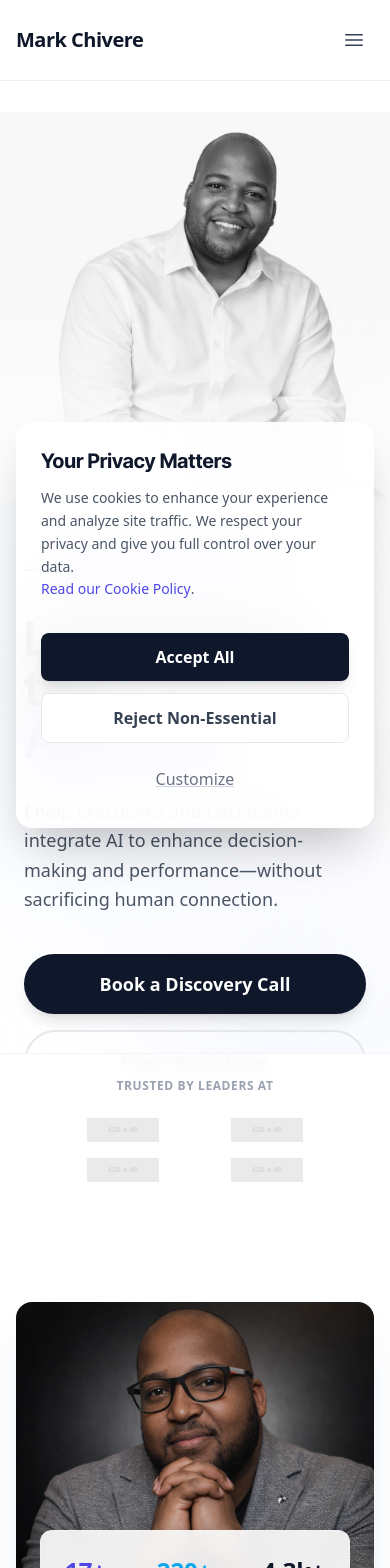
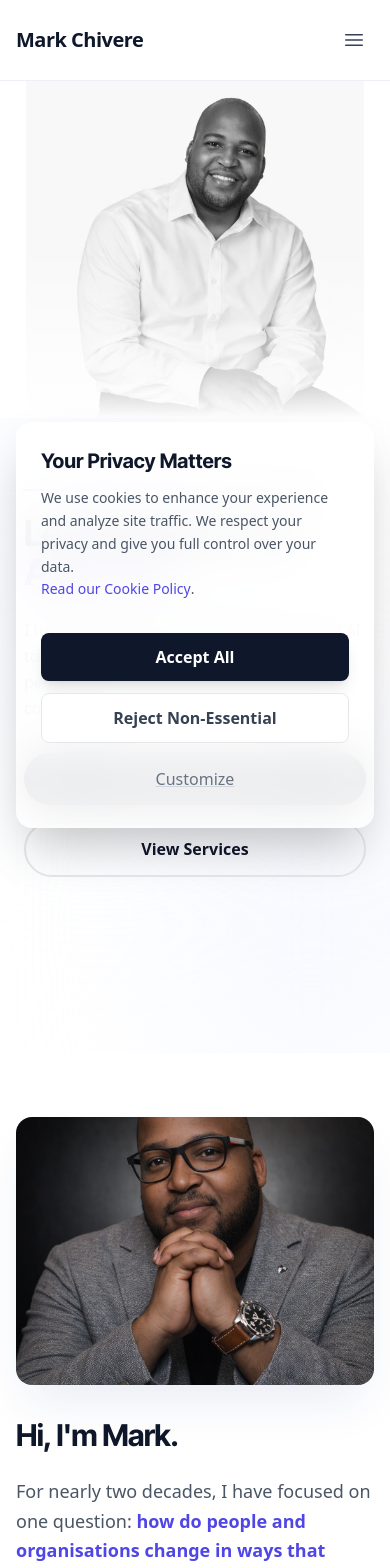
Before and after one commit to VaChivere/markchivere.com, a Next.js app: page / in a window 390 px wide. Shown: the top 1568 px of the page. Built offline with nearby package versions, Linux system fonts and the light colour scheme.

Commit message:
Optimize for mobile: responsive layouts, fonts, and hiding non-essential elements

```diff
--- a/src/components/ui/Hero.tsx
+++ b/src/components/ui/Hero.tsx
@@ -14,40 +14,40 @@ export default function Hero() {
           <div className="absolute bottom-[-10%] right-[-10%] w-[60%] h-[60%] bg-indigo-50/50 rounded-full blur-[100px]" />
         </div>
 
-        <div className="max-w-2xl">
-          <h2 className="text-royal-purple font-bold tracking-wider uppercase mb-6 text-sm md:text-base flex items-center gap-2">
-            <span className="w-8 h-0.5 bg-royal-purple inline-block"></span>
-            Leadership Advisor • Keynote Speaker • AI Strategist
+        <div className="max-w-2xl pt-4 lg:pt-0 pb-24 lg:pb-0">
+          <h2 className="text-royal-purple font-bold tracking-wider uppercase mb-4 lg:mb-6 text-xs md:text-sm lg:text-base flex items-center gap-2">
+            <span className="w-6 md:w-8 h-0.5 bg-royal-purple inline-block"></span>
+            Leadership Advisor • Keynote Speaker
           </h2>
 
-          <h1 className="text-5xl md:text-6xl lg:text-7xl xl:text-8xl font-bold font-heading tracking-tight leading-[1.05] mb-8 text-midnight-blue">
+          <h1 className="text-4xl md:text-6xl lg:text-7xl xl:text-8xl font-bold font-heading tracking-tight leading-[1.1] mb-6 lg:mb-8 text-midnight-blue">
             Leadership in the <br />
             <span className="text-royal-purple">Age of AI.</span>
           </h1>
 
-          <p className="text-lg md:text-xl text-gray-600 max-w-lg mb-10 leading-relaxed font-light">
+          <p className="text-base md:text-xl text-gray-600 max-w-lg mb-8 lg:mb-10 leading-relaxed font-light">
             I help executives and L&D teams integrate AI to enhance decision-making and performance—without sacrificing human connection.
           </p>
 
-          <div className="flex flex-col sm:flex-row items-center gap-4 w-full sm:w-auto mb-16">
+          <div className="flex flex-col sm:flex-row items-center gap-4 w-full sm:w-auto mb-8 lg:mb-16">
             <Link
               href="/contact"
-              className="w-full sm:w-auto px-10 py-4 bg-midnight-blue hover:bg-royal-purple text-white font-semibold rounded-full transition-all duration-300 shadow-lg hover:shadow-xl transform hover:-translate-y-1 text-center text-lg"
+              className="w-full sm:w-auto px-8 py-3.5 md:px-10 md:py-4 bg-midnight-blue hover:bg-royal-purple text-white font-semibold rounded-full transition-all duration-300 shadow-lg hover:shadow-xl transform hover:-translate-y-1 text-center text-base md:text-lg"
             >
               Book a Discovery Call
             </Link>
             <Link
-              href="/workshops"
-              className="w-full sm:w-auto px-10 py-4 bg-transparent border-2 border-gray-200 hover:border-royal-purple/30 hover:bg-gray-50 text-midnight-blue font-semibold rounded-full transition-all duration-300 text-center text-lg"
+              href="/work-with-me"
+              className="w-full sm:w-auto px-8 py-3.5 md:px-10 md:py-4 bg-transparent border-2 border-gray-200 hover:border-royal-purple/30 hover:bg-gray-50 text-midnight-blue font-semibold rounded-full transition-all duration-300 text-center text-base md:text-lg"
             >
-              View Workshops
+              View Services
             </Link>
           </div>
         </div>
       </div>
 
       {/* Right Panel: Image (Full Bleed Banner Style) */}
-      <div className="w-full lg:w-1/2 relative min-h-[50vh] lg:min-h-auto order-1 lg:order-2 bg-white pb-16 lg:pb-20">
+      <div className="w-full lg:w-1/2 relative min-h-[40vh] md:min-h-[50vh] lg:min-h-auto order-1 lg:order-2 bg-white lg:pb-20">
          <Image
             src="/mark-chivere-hero.png"
             alt="Mark Chivere - Leadership Advisor"
@@ -64,7 +64,7 @@ export default function Hero() {
       </div>
 
       {/* Bottom Banner - Overlays Image */}
-      <div className="absolute bottom-0 left-0 w-full bg-white/95 backdrop-blur-sm border-t border-gray-100 py-6 lg:py-8 z-20">
+      <div className="hidden md:block absolute bottom-0 left-0 w-full bg-white/95 backdrop-blur-sm border-t border-gray-100 py-6 lg:py-8 z-20">
         <div className="container mx-auto px-6 md:px-12 lg:px-24 flex flex-col md:flex-row items-center justify-between gap-6">
           <p className="text-xs font-bold text-gray-400 uppercase tracking-wider whitespace-nowrap">Trusted by leaders at</p>
           <div className="flex flex-wrap justify-center md:justify-end gap-x-12 gap-y-4 w-full">
--- a/src/components/ui/Impact.tsx
+++ b/src/components/ui/Impact.tsx
@@ -17,13 +17,13 @@ export default function Impact() {
   ];
 
   return (
-    <section className="py-24 bg-white relative overflow-hidden">
+    <section className="py-16 md:py-24 bg-white relative overflow-hidden">
       {/* Background decoration - Light */}
       <div className="absolute top-0 right-0 w-1/3 h-1/3 bg-blue-50 rounded-full blur-[100px] opacity-60"></div>
       <div className="absolute bottom-0 left-0 w-1/2 h-1/2 bg-indigo-50 rounded-full blur-[100px] opacity-60"></div>
 
       <div className="container px-4 md:px-6 mx-auto relative z-10">
-        <div className="grid grid-cols-1 lg:grid-cols-2 gap-16 items-center mb-24">
+        <div className="grid grid-cols-1 lg:grid-cols-2 gap-12 lg:gap-16 items-center mb-16 md:mb-24">
           <div>
             <h2 className="text-3xl md:text-4xl font-bold font-heading text-midnight-blue mb-8">
               Impact by the Numbers
--- a/src/components/ui/MeetMark.tsx
+++ b/src/components/ui/MeetMark.tsx
@@ -2,13 +2,13 @@ import Image from 'next/image';
 
 export default function MeetMark() {
   return (
-    <section className="py-24 bg-white overflow-hidden">
+    <section className="py-16 md:py-24 bg-white overflow-hidden">
       <div className="container px-4 md:px-6 mx-auto">
-        <div className="flex flex-col lg:flex-row gap-16 items-start">
+        <div className="flex flex-col lg:flex-row gap-8 lg:gap-16 items-start">
 
           {/* Visual/Image Column */}
           <div className="w-full lg:w-5/12 relative">
-            <div className="aspect-square rounded-2xl overflow-hidden bg-gray-100 relative shadow-2xl shadow-blue-900/10">
+            <div className="aspect-[4/3] lg:aspect-square rounded-2xl overflow-hidden bg-gray-100 relative shadow-2xl shadow-blue-900/10">
               <Image
                 src="/mark-chivere-meet.png"
                 alt="Mark Chivere"
@@ -17,10 +17,8 @@ export default function MeetMark() {
                 priority
               />
 
-              {/* Floating Stat Card - Minimalist */}
-
-              {/* Floating Stat Card - Minimalist */}
-              <div className="absolute bottom-6 left-6 right-6 p-6 bg-white/90 backdrop-blur-md rounded-xl border border-white/20 shadow-lg">
+              {/* Floating Stat Card - Minimalist (Hidden on Mobile) */}
+              <div className="hidden md:block absolute bottom-6 left-6 right-6 p-6 bg-white/90 backdrop-blur-md rounded-xl border border-white/20 shadow-lg">
                 <div className="flex justify-between items-center text-center">
                   <div>
                     <span className="block text-2xl font-bold text-royal-purple">17+</span>
@@ -41,12 +39,12 @@ export default function MeetMark() {
             </div>
 
             {/* Decorative background element */}
-            <div className="absolute -z-10 top-12 -left-12 w-full h-full border border-gray-100 rounded-2xl"></div>
+            <div className="absolute -z-10 top-12 -left-12 w-full h-full border border-gray-100 rounded-2xl hidden md:block"></div>
           </div>
 
           {/* Content Column */}
           <div className="w-full lg:w-7/12 lg:pt-8">
-            <h2 className="text-4xl md:text-5xl font-bold font-heading text-midnight-blue mb-8 tracking-tight">
+            <h2 className="text-3xl md:text-5xl font-bold font-heading text-midnight-blue mb-6 md:mb-8 tracking-tight">
               Hi, I'm Mark.
             </h2>
 
--- a/src/components/ui/Offerings.tsx
+++ b/src/components/ui/Offerings.tsx
@@ -2,9 +2,9 @@ import Link from 'next/link';
 
 export default function Offerings() {
   return (
-    <section className="py-24 bg-white" id="offerings">
+    <section className="py-16 md:py-24 bg-white" id="offerings">
       <div className="container px-4 md:px-6 mx-auto">
-        <div className="max-w-3xl mb-16">
+        <div className="max-w-3xl mb-12 md:mb-16">
           <h2 className="text-3xl md:text-4xl font-bold font-heading text-midnight-blue mb-4">
             Services
           </h2>
```
Also changed, not shown: src/app/sales-training/page.tsx (+13 -13 lines).
